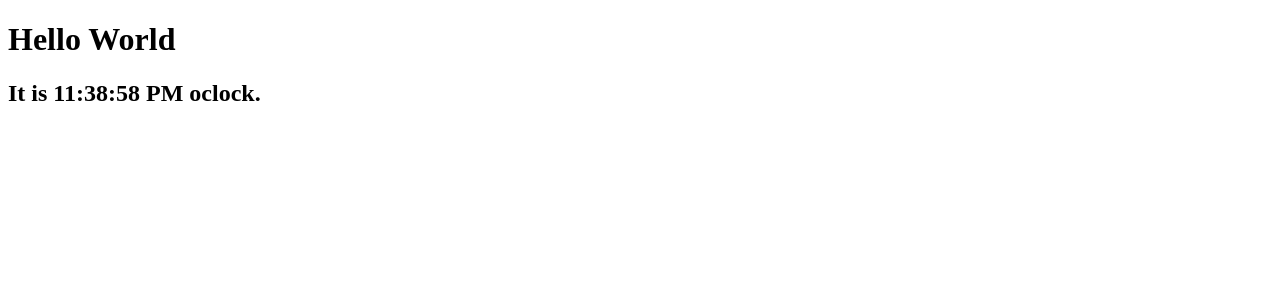
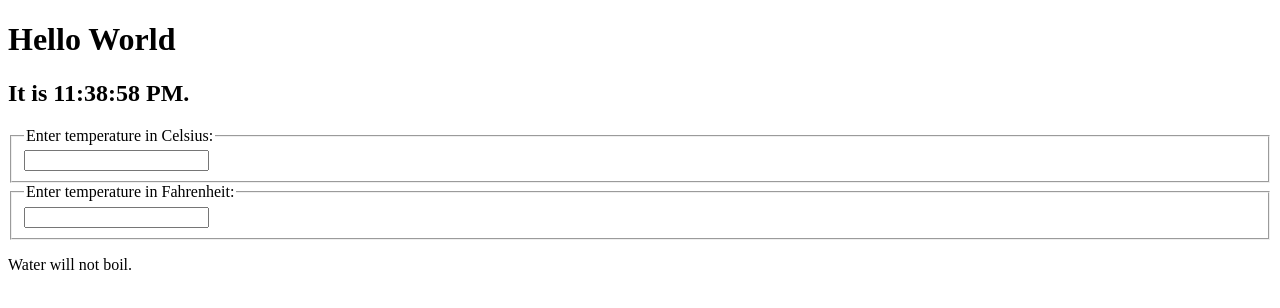
Before and after one commit to sarahroseniemiec/react_practice, a React app: page / in a window 1280 px wide. Built offline with nearby package versions, Linux system fonts and the light colour scheme.

Commit message:
added temperature

```diff
--- a/app/components/App.js
+++ b/app/components/App.js
@@ -31,7 +31,106 @@ class Clock extends React.Component {
 
   render() {
     return (
-      <h2>It is {this.state.date.toLocaleTimeString()} oclock.</h2>
+      <h2>It is {this.state.date.toLocaleTimeString()}.</h2>
+    );
+  }
+}
+
+// class List extends React.Component {
+//   render() {
+//     return (
+//
+//     );
+//   }
+// }
+
+function BoilingVerdict (props) {
+  if (props.celsius >= 100) {
+    return <p> Water will boil. </p>;
+  }
+  return <p> Water will not boil. </p>
+}
+
+const scaleNames = {
+  c: "Celsius",
+  f: "Fahrenheit"
+
+};
+
+function toCelsius(fahrenheit) {
+  return (fahrenheit - 32) * 5 / 9;
+}
+
+function toFahrenheit(celsius) {
+  return (celsius * 9 / 5) + 32;
+}
+
+function tryConvert(temperature, convert) {
+  const input = parseFloat(temperature);
+  if (Number.isNaN(input)) {
+    return '';
+  }
+  const output = convert(input);
+  const rounded = Math.round(output * 1000) / 1000;
+  return rounded.toString();
+
+}
+
+class TemperatureInput extends React.Component {
+  constructor(props) {
+    super(props);
+    this.handleChange = this.handleChange.bind(this);
+  }
+
+  handleChange(event) {
+    this.props.onTemperatureChange(event.target.value);
+  }
+
+
+  render() {
+    const temperature = this.props.temperature;
+    const scale = this.props.scale;
+    return (
+      <div>
+        <fieldset>
+          <legend>
+            Enter temperature in {scaleNames[scale]}:
+          </legend>
+          <input type="text" value={temperature} onChange={this.handleChange} />
+
+        </fieldset>
+      </div>
+    )
+  }
+}
+
+class Calculator extends React.Component {
+  constructor(props) {
+    super(props);
+    this.handleFahrenheitChange = this.handleFahrenheitChange.bind(this);
+    this.handleCelsiusChange = this.handleCelsiusChange.bind(this);
+    this.state = {temperature: "", scale: "c"};
+  }
+
+  handleCelsiusChange(temperature) {
+    this.setState({scale: 'c', temperature});
+  }
+
+  handleFahrenheitChange(temperature) {
+    this.setState({scale:'f', temperature});
+  }
+
+  render() {
+    const scale = this.state.scale;
+    const temperature = this.state.temperature;
+    const celsius = scale == 'f' ? tryConvert(temperature, toCelsius) : temperature;
+    const fahrenheit = scale == 'c' ? tryConvert(temperature, toFahrenheit) : temperature;
+    return (
+      <div>
+        <TemperatureInput scale="c" temperature={celsius} onTemperatureChange={this.handleCelsiusChange}/>
+        <TemperatureInput scale="f" temperature={fahrenheit} onTemperatureChange={this.handleFahrenheitChange}/>
+        <BoilingVerdict celsius={parseFloat(temperature)} />
+      </div>
     );
   }
 }
@@ -42,6 +141,7 @@ export class App extends React.Component {
       <div>
         <h1>Hello World</h1>
         <Clock />
+        <Calculator />
       </div>
     );
   }
```
Also changed, not shown: app/index.html (+0 -1 lines).
